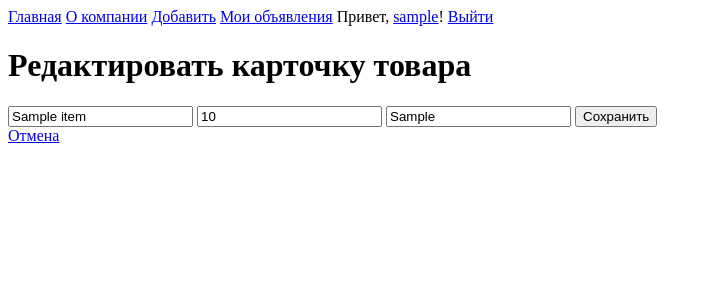
After one commit to finnikisafruit-bit/pet_project_flask, a Flask app: page /item/1/edit in a window 1280 px wide. The commit adds this page. Shown: the top 300 px of the page, without its empty margins (0-712 px from the left). Run offline with Flask 3, Linux system fonts and the light colour scheme; a user stored in the database is signed in; tables that the repository leaves empty hold one stand-in row (values such as "Sample post").

Commit message:
add product edit delete and user profile

```diff
--- a/app.py
+++ b/app.py
@@ -69,6 +69,37 @@ def logout():
     return redirect(url_for("home"))
 
 
+@app.route("/profile")
+@login_required
+def profile():
+    return render_template("profile.html")
+
+
+@app.route("/profile/edit", methods=["GET", "POST"])
+@login_required
+def edit_profile():
+    if request.method == "POST":
+        username = request.form["username"]
+        email = request.form["email"]
+        password = request.form["password"]
+
+        existing = db_session.query(User).filter_by(username=username).first()
+        if existing and existing.id != current_user.id:
+            return "Username уже занят", 400
+
+        existing = db_session.query(User).filter_by(email=email).first()
+        if existing and existing.id != current_user.id:
+            return "Email уже занят", 400
+
+        current_user.username = username
+        current_user.email = email
+        if password:
+            current_user.set_password(password)
+        db_session.commit()
+        return redirect(url_for("profile"))
+    return render_template("edit_profile.html")
+
+
 @app.route("/about")
 def about():
     return render_template(
@@ -103,6 +134,37 @@ def add_item():
     return render_template("add.html")
 
 
+@app.route("/item/<int:item_id>/delete", methods=["POST"])
+@login_required
+def delete_item(item_id):
+    item = db_session.get(Product, item_id)
+    if item is None:
+        return "Не найден", 404
+    if item.user_id != current_user.id:
+        return "Нет доступа", 403
+    db_session.delete(item)
+    db_session.commit()
+    return redirect(url_for("my_items"))
+
+
+@app.route("/item/<int:item_id>/edit", methods=["GET", "POST"])
+@login_required
+def edit_item(item_id):
+    item = db_session.get(Product, item_id)
+    if item is None:
+        return "Не найден", 404
+    if item.user_id != current_user.id:
+        return "Нет доступа", 403
+
+    if request.method == "POST":
+        item.name = request.form["name"]
+        item.price = int(request.form["price"])
+        item.size = request.form["size"]
+        db_session.commit()
+        return redirect(url_for("item_page", item_id=item.id))
+    return render_template("edit_item.html", item=item)
+
+
 @app.route("/my_items")
 @login_required
 def my_items():
--- a/templates/base.html
+++ b/templates/base.html
@@ -13,7 +13,7 @@
         <a href="/my_items">Мои объявления</a>
 
         {% if current_user.is_authenticated %}
-        <span>Привет, {{ current_user.username }}!</span>
+        Привет, <a href="/profile">{{ current_user.username }}</a>!
         <a href="/logout">Выйти</a>
         {% else %}
         <a href="/register">Регистрация</a>
--- /dev/null
+++ b/templates/edit_item.html
@@ -0,0 +1,12 @@
+{% extends "base.html" %}
+{% block title %}Редактировать{% endblock %}
+{% block content %}
+<h1>Редактировать карточку товара</h1>
+<form method="POST">
+    <input name='name' value="{{ item.name }}" placeholder="Название" required>
+    <input name="price" type="number" value="{{ item.price }}" placeholder="Цена" required>
+    <input name="size" value="{{ item.size }}" placeholder="Размер" required>
+    <button type="submit">Сохранить</button>
+</form>
+<a href="/item/{{ item.id }}">Отмена</a>
+{% endblock %}
--- a/templates/item_page.html
+++ b/templates/item_page.html
@@ -5,5 +5,11 @@
 <p>Цена: {{ item.price }} ₽</p>
 <p>Размер: {{ item.size }}</p>
 <p>Владелец: {{ item.owner.username}}</p>
+{% if current_user.is_authenticated and current_user.id == item.user_id %}
+<form method="POST" action="/item/{{ item.id }}/delete">
+    <button type="submit">Удалить</button>
+</form>
+<a href="/item/{{ item.id }}/edit">Редактировать</a>
+{% endif %}
 <a href="/">Назад</a>
 {% endblock %}
```
Also changed, not shown: templates/edit_profile.html (added, +12 -0 lines), templates/profile.html (added, +8 -0 lines).
